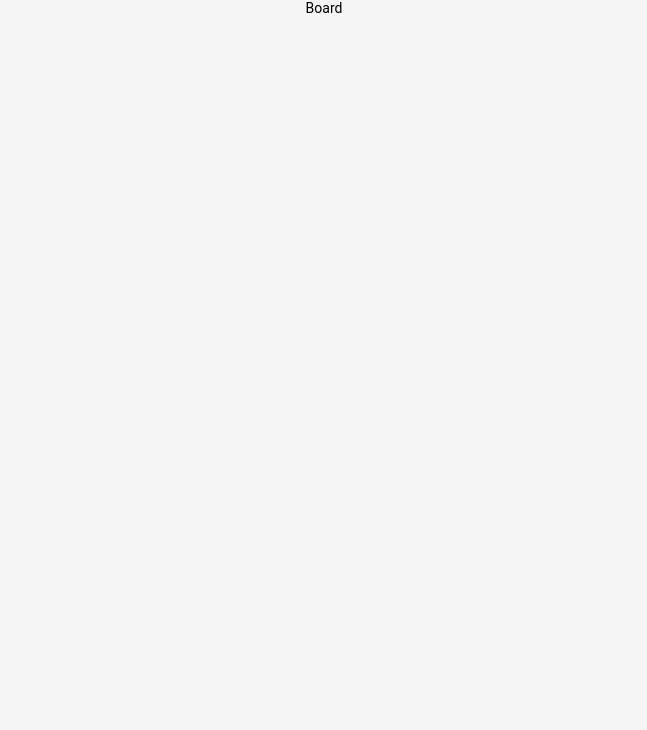
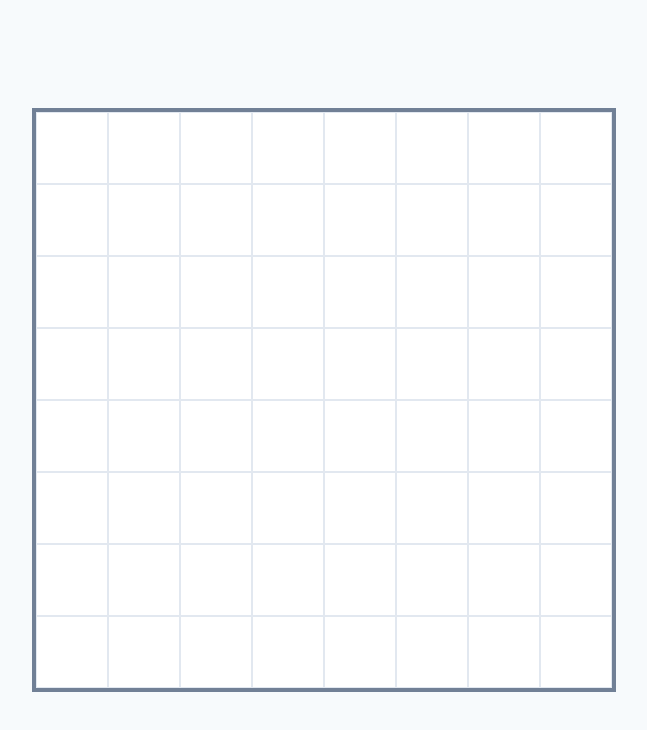
Before and after one commit to williammu6/fullstack-ts-chess, a React (Create React App) app in the folder packages/web/: page /play in a window 1280 px wide. Shown: the top 730 px of the page, without its empty margins (316-963 px from the left). Built offline with nearby package versions, Linux system fonts and the light colour scheme.

Commit message:
board and tiles

```diff
--- /dev/null
+++ b/packages/web/src/components/Tile/index.tsx
@@ -0,0 +1,11 @@
+import styled from "styled-components";
+
+const Tile = styled.div.attrs({
+  className: "border border-solid border-2 border-gray-300"
+})`
+  background: white;
+  width: 4.5rem;
+  height: 4.5rem;
+`;
+
+export default Tile;
--- a/packages/web/src/components/board/index.tsx
+++ b/packages/web/src/components/board/index.tsx
@@ -1,12 +1,18 @@
 import React from "react";
 
-import Div from "../ui/Div";
+import Tile from "../Tile";
 
 const Board = () => {
   return (
-    <Div>
-      <h1>Board</h1>
-    </Div>
+    <div className="border-solid border-4 border-gray-600">
+      {Array.from({ length: 8 }).map(() => (
+        <div className="flex flex-row">
+          {Array.from({ length: 8 }).map(() => (
+            <Tile />
+          ))}
+        </div>
+      ))}
+    </div>
   );
 };
 
--- a/packages/web/src/components/ui/Button.ts
+++ b/packages/web/src/components/ui/Button.ts
@@ -1,6 +1,6 @@
 import styled from "styled-components";
 
-const Button = styled.main.attrs({
+const Button = styled.button.attrs({
   className:
     "text-blue-600 hover:bg-blue-100 cursor-pointer font-bold py-2 px-4 border border-blue-700 rounded"
 })``;
--- a/packages/web/src/components/ui/Div.tsx
+++ /dev/null
@@ -1,7 +0,0 @@
-import styled from "styled-components";
-
-const Div = styled.main.attrs({
-  className: "flex items-center content-center justify-center"
-})``;
-
-export default Div;
--- a/packages/web/src/pages/Home/index.tsx
+++ b/packages/web/src/pages/Home/index.tsx
@@ -1,10 +1,12 @@
 import React from "react";
+
 import { Link } from "react-router-dom";
-import Button from "../../components/ui/Button";
+
+import Button from "../../components/UI/Button";
 
 const Home = () => {
   return (
-    <div className="flex items-center justify-center content-center h-full">
+    <div className="flex items-center justify-center h-full">
       <Button>
         <Link to="/play">Play</Link>
       </Button>
--- a/packages/web/src/pages/Play/index.tsx
+++ b/packages/web/src/pages/Play/index.tsx
@@ -1,10 +1,10 @@
 import React from "react";
 
-import Board from "../../components/board";
+import Board from "../../components/Board";
 
 const Play = () => {
   return (
-    <div>
+    <div className="flex items-center justify-center bg-gray-100 h-full">
       <Board />
     </div>
   );
```
